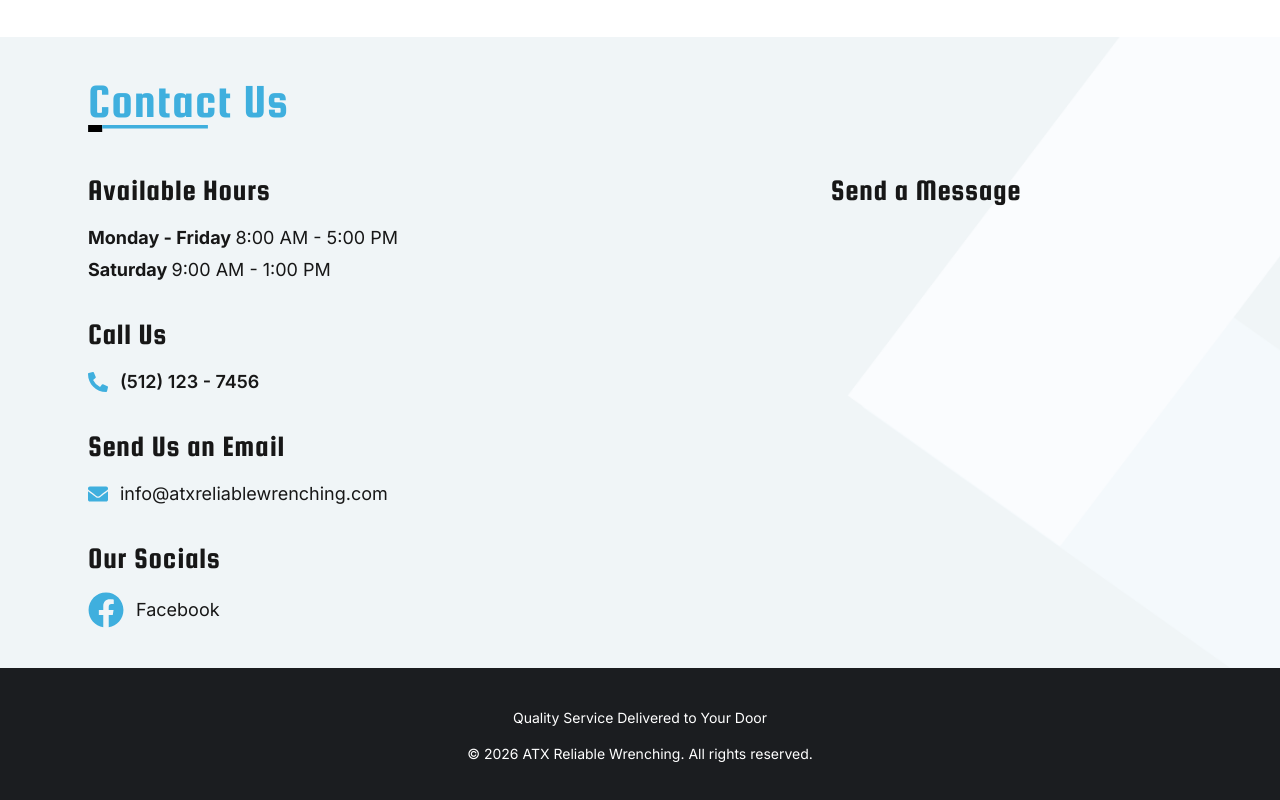
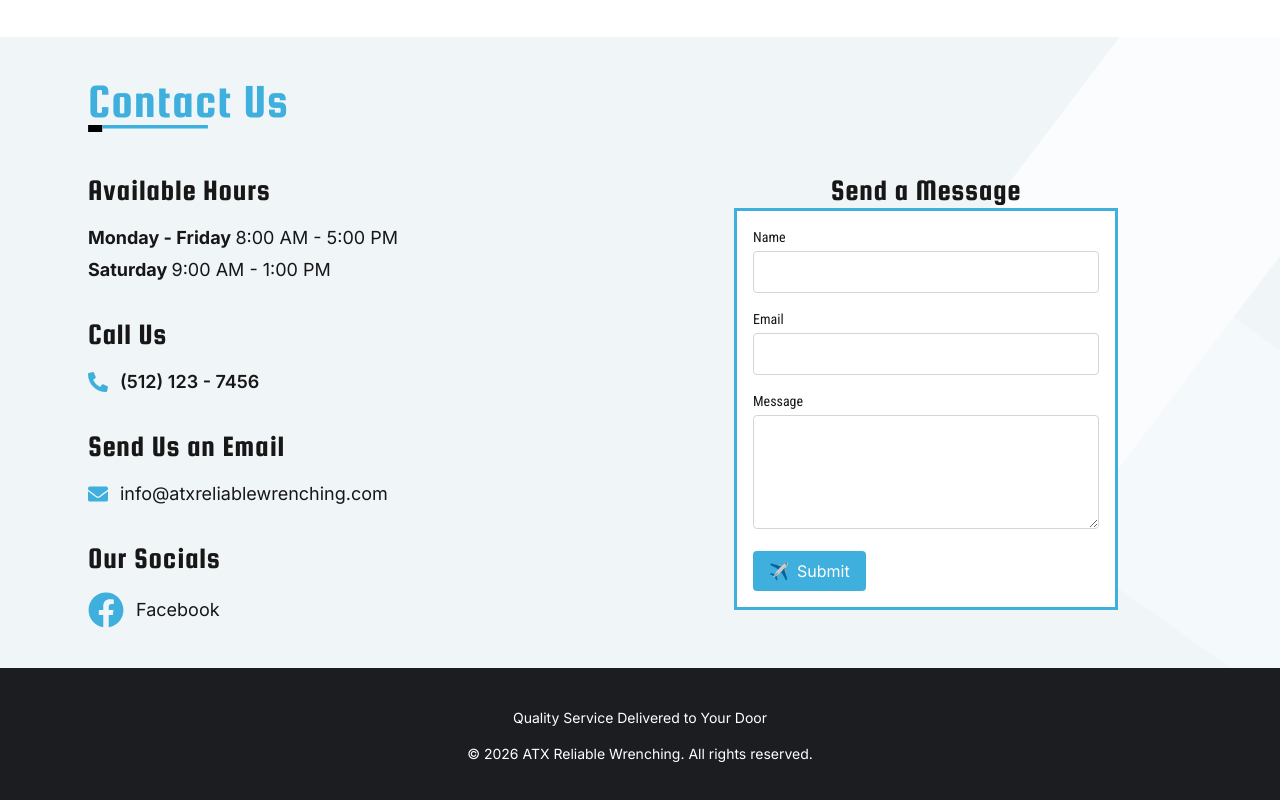
Before and after one commit to ReneMSdev/atx-reliable-wrenching, a Next.js app: page / in a window 1280 px wide. Shown: the part 2638-3438 px from the top of the page. Built offline with nearby package versions, Linux system fonts and the light colour scheme.

Commit message:
contact form started

```diff
--- a/app/components/sections/contact/Contact.tsx
+++ b/app/components/sections/contact/Contact.tsx
@@ -2,6 +2,7 @@
 import { FaPhoneAlt, FaEnvelope, FaFacebook } from 'react-icons/fa'
 import Image from 'next/image'
 import TitleFlair from 'public/images/TitleFlair.svg'
+import ContactForm from './ContactForm'
 
 export default function Contact() {
   return (
@@ -82,8 +83,9 @@ export default function Contact() {
 
             {/* Second Column - Send a Message Form (bottom on small, right on medium+) */}
             <div className='flex flex-col items-center'>
-              <h2 className='text-3xl font-display tracking-wide'>Send a Message</h2>
-              {/* Form will be added here later */}
+              <h2 className='text-3xl font-display tracking-wide text-start'>Send a Message</h2>
+              {/* Contact Form */}
+              <ContactForm />
             </div>
           </div>
         </div>
--- /dev/null
+++ b/app/components/sections/contact/ContactForm.tsx
@@ -0,0 +1,84 @@
+import React, { useState } from 'react'
+
+export default function ContactForm() {
+  const [formData, setFormData] = useState({
+    name: '',
+    email: '',
+    message: '',
+  })
+
+  const handleChange = (e: React.ChangeEvent<HTMLInputElement | HTMLTextAreaElement>) => {
+    setFormData({ ...formData, [e.target.name]: e.target.value })
+  }
+
+  const handleSubmit = (e: React.FormEvent) => {
+    e.preventDefault()
+    // Handle form submission here
+    console.log(formData)
+  }
+
+  return (
+    <form
+      className='w-full max-w-sm p-4 border border-3 border-accent bg-white'
+      onSubmit={handleSubmit}
+    >
+      <div className='mb-4'>
+        <label
+          className='block font-condensed text-sm mb-1'
+          htmlFor='name'
+        >
+          Name
+        </label>
+        <input
+          type='text'
+          name='name'
+          id='name'
+          value={formData.name}
+          onChange={handleChange}
+          className='w-full p-2 border border-gray-300 rounded focus:outline-none focus:ring-2 focus:ring-accent'
+        />
+      </div>
+
+      <div className='mb-4'>
+        <label
+          className='block font-condensed text-sm mb-1'
+          htmlFor='email'
+        >
+          Email
+        </label>
+        <input
+          type='email'
+          name='email'
+          id='email'
+          value={formData.email}
+          onChange={handleChange}
+          className='w-full p-2 border border-gray-300 rounded focus:outline-none focus:ring-2 focus:ring-accent'
+        />
+      </div>
+
+      <div className='mb-4'>
+        <label
+          className='block font-condensed text-sm mb-1'
+          htmlFor='message'
+        >
+          Message
+        </label>
+        <textarea
+          name='message'
+          id='message'
+          value={formData.message}
+          onChange={handleChange}
+          rows={4}
+          className='w-full p-2 border border-gray-300 rounded focus:outline-none focus:ring-2 focus:ring-accent'
+        />
+      </div>
+
+      <button
+        type='submit'
+        className='flex items-center justify-center px-4 py-2 border-3-accent bg-accent text-white rounded border-b-accent-hover hover:bg-accent-hover transition-colors'
+      >
+        <span className='mr-2'>✈️</span> Submit
+      </button>
+    </form>
+  )
+}
```
